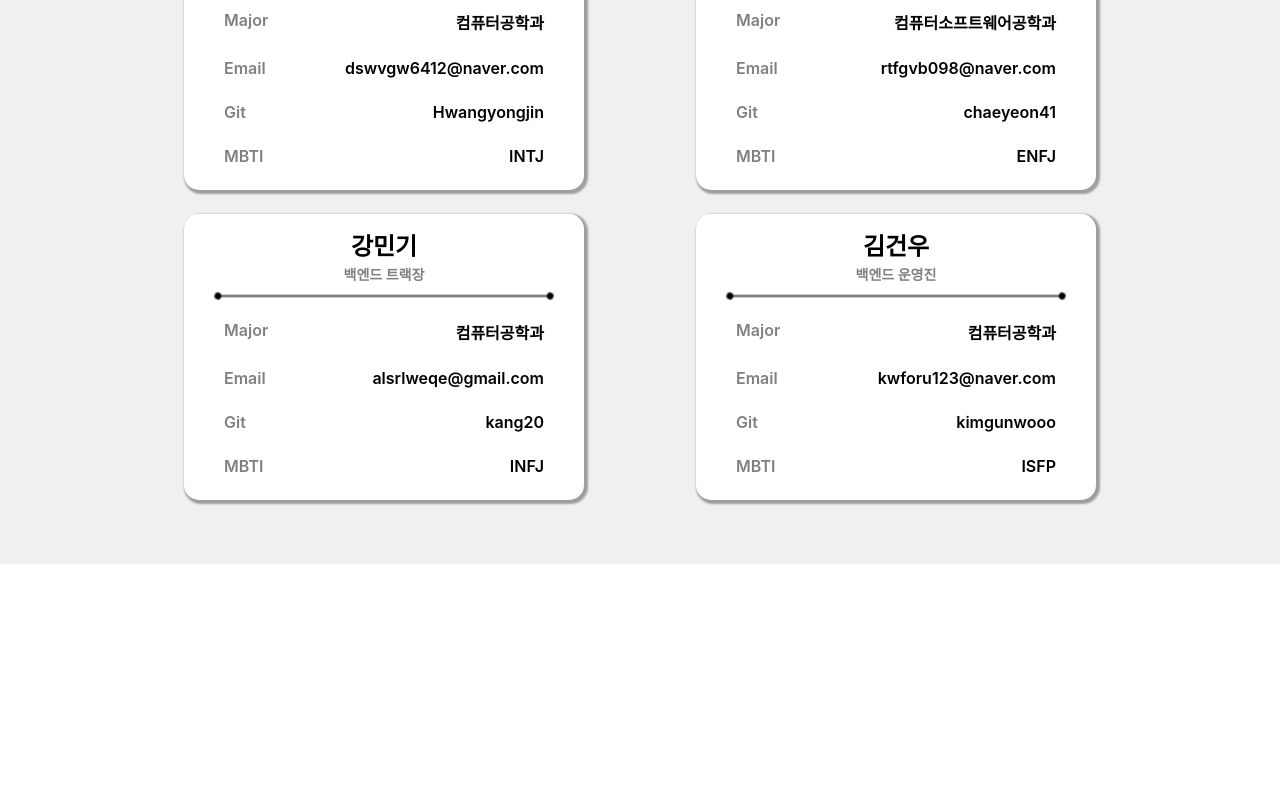
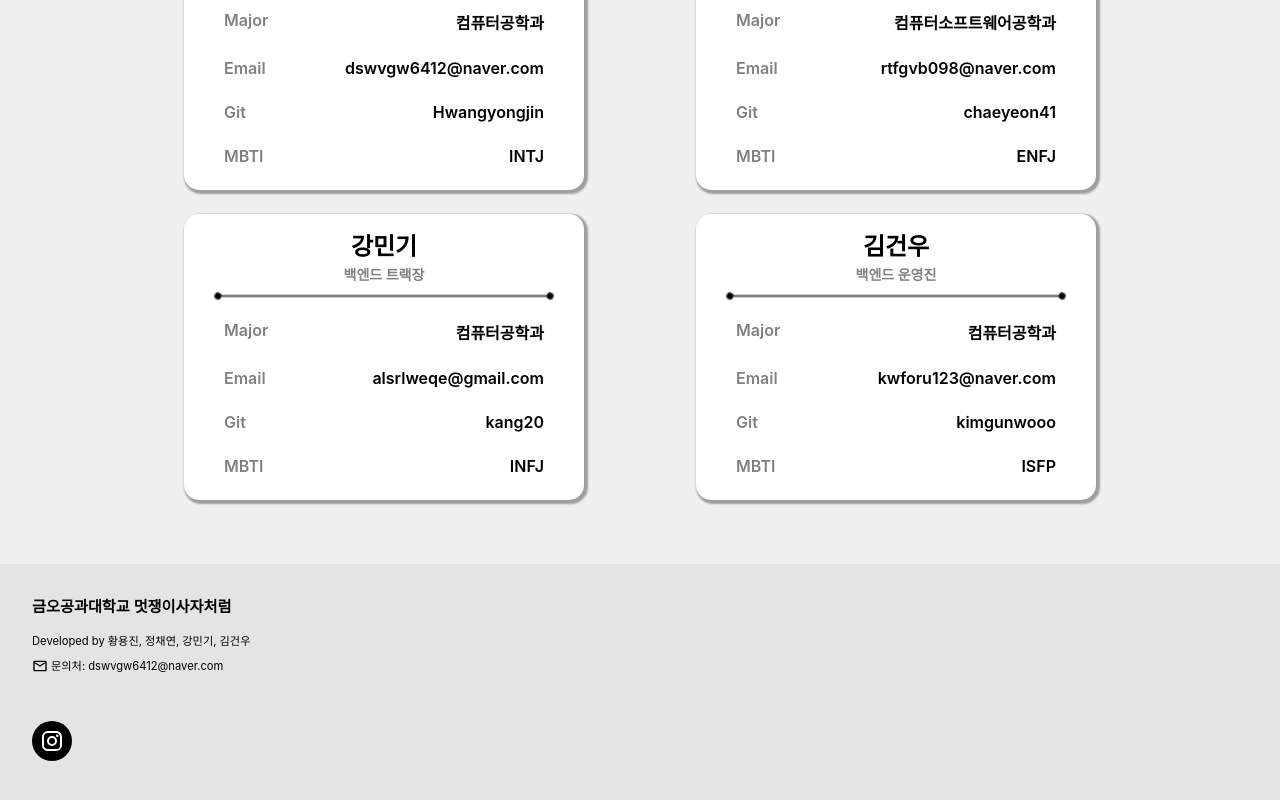
Before and after one commit to Jinoko01/LikeLion-Kit-Frontend, a React (Create React App) app in the folder likelion/: page /about in a window 1280 px wide. Shown: the part 572-1372 px from the top of the page. Before the commit the page ends 1136 px from the top, so only its background shows below. Built offline with nearby package versions, Linux system fonts and the light colour scheme.

Commit message:
feat: add Footer

```diff
--- a/likelion/src/components/about/About.js
+++ b/likelion/src/components/about/About.js
@@ -5,6 +5,7 @@ import EmojiObjectsOutlinedIcon from "@mui/icons-material/EmojiObjectsOutlined";
 import AccountBoxIcon from "@mui/icons-material/AccountBox";
 import AboutClub from "./AboutClub";
 import Executive from "./Executive";
+import Footer from "../common/Footer";
 
 const BackgroundBlock = styled.div`
   background-color: #f0f0f0;
@@ -51,6 +52,7 @@ const About = () => {
         </p>
         <Executive />
       </AboutBlock>
+      <Footer />
     </BackgroundBlock>
   );
 };
--- /dev/null
+++ b/likelion/src/components/common/Footer.js
@@ -0,0 +1,79 @@
+import styled from "styled-components";
+import InstagramIcon from "@mui/icons-material/Instagram";
+import MailOutlineIcon from "@mui/icons-material/MailOutline";
+
+const FooterBlock = styled.div`
+  display: flex;
+  background-color: #e4e4e4;
+  padding: 30px 0 40px;
+
+  .footerDiv {
+    width: 95%;
+    margin: 0 auto;
+
+    .name {
+      font-size: 0.95rem;
+      font-weight: 600;
+      margin-bottom: 1rem;
+    }
+
+    .content {
+      font-size: 0.7rem;
+    }
+
+    div {
+      margin-bottom: 0.4rem;
+    }
+
+    .link {
+      margin-top: 3rem;
+
+      * {
+        cursor: pointer;
+      }
+    }
+  }
+`;
+
+const Footer = () => {
+  return (
+    <FooterBlock>
+      <div className="footerDiv">
+        <div className="name">금오공과대학교 멋쟁이사자처럼</div>
+        <div className="content">
+          Developed by 황용진, 정채연, 강민기, 김건우
+        </div>
+        <div className="content">
+          <MailOutlineIcon
+            style={{
+              fontSize: "1rem",
+              position: "relative",
+              top: "4px",
+              marginRight: "3px",
+            }}
+          />
+          문의처: dswvgw6412@naver.com
+        </div>
+        <div className="link">
+          <a
+            href="https://www.instagram.com/likelionkumoh/"
+            target="_blank"
+            rel="noopener noreferrer"
+          >
+            <InstagramIcon
+              style={{
+                backgroundColor: "black",
+                color: "white",
+                padding: "0.5rem",
+                fontSize: "2.5rem",
+                borderRadius: "50%",
+              }}
+            />
+          </a>
+        </div>
+      </div>
+    </FooterBlock>
+  );
+};
+
+export default Footer;
```
